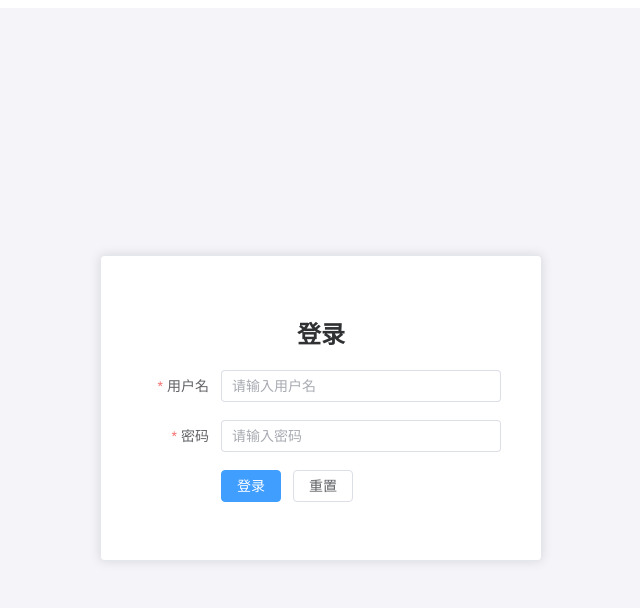
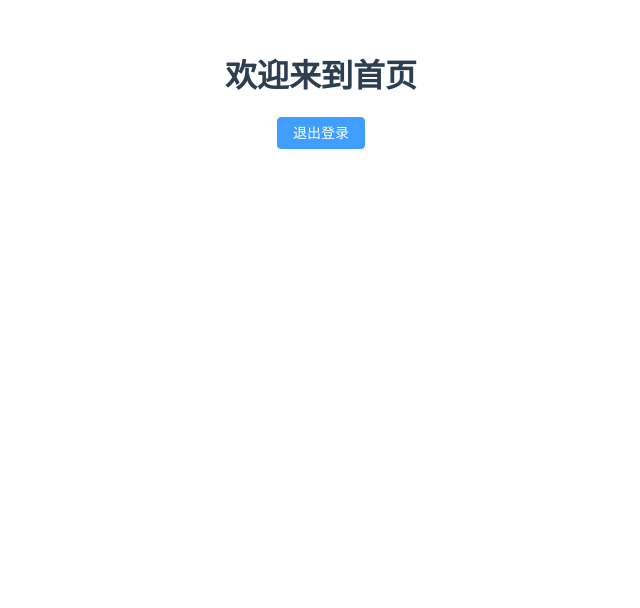
Before and after one commit to waj5/sp_task, a Vue app in the folder frontend/: page /home in a window 1280 px wide. Shown: the top 608 px of the page, without its empty margins (319-959 px from the left). Built offline with nearby package versions, Linux system fonts and the light colour scheme; sample sign-in values are in the browser's storage.

Commit message:
跳转到首页

```diff
--- a/frontend/src/App.vue
+++ b/frontend/src/App.vue
@@ -1,17 +1,12 @@
 <template>
   <div id="app">
-    <Login />
+    <router-view />
   </div>
 </template>
 
 <script>
-import Login from "./components/Login.vue";
-
 export default {
   name: "App",
-  components: {
-    Login,
-  },
 };
 </script>
 
--- a/frontend/src/components/Login.vue
+++ b/frontend/src/components/Login.vue
@@ -32,9 +32,8 @@
 </template>
 
 <script>
-import { login } from "../api/auth"; // 引入登录 API 方法
+import { login } from "../api/auth";
 import { ElMessage } from "element-plus";
-
 export default {
   name: "Login",
   data() {
@@ -55,27 +54,28 @@ export default {
   },
   methods: {
     async onSubmit() {
-      // 表单验证
       this.$refs.loginForm.validate(async (valid) => {
         if (valid) {
           try {
-            const response = await login(
-              this.form.username,
-              this.form.password
-            );
-            ElMessage.success(response.message);
-            // 登录成功后的逻辑，比如跳转到首页
-            console.log("登录成功", response);
+            const response = await login(this.form.username, this.form.password);
+
+            // 根据后端返回的数据结构，存储 token
+            localStorage.setItem('token', response.token); // 确保 response.token 存在
+
+            // 跳转到首页
+            this.$router.push({ name: 'Home' }); // 使用命名路由跳转
+
+            ElMessage.success('登录成功');
           } catch (error) {
-            ElMessage.error(error.response?.data?.detail || "登录失败");
+            console.error(error.response); // 打印错误信息，便于调试
+            const errorMessage = error.response?.data?.message || error.response?.data?.detail || "登录失败";
+            ElMessage.error(errorMessage); // 显示后端返回的错误信息
           }
-        } else {
-          console.log("表单验证失败");
         }
       });
     },
     onReset() {
-      this.$refs.loginForm.resetFields();
+      this.$refs.loginForm.resetFields(); // 重置表单
     },
   },
 };
--- a/frontend/src/main.js
+++ b/frontend/src/main.js
@@ -2,7 +2,9 @@ import { createApp } from 'vue'
 import App from './App.vue'
 import ElementPlus from 'element-plus'
 import 'element-plus/dist/index.css'
+import router from './router' // 引入路由
 
 const app = createApp(App)
 app.use(ElementPlus)
+app.use(router) // 注册路由
 app.mount('#app')
--- a/frontend/src/router/index.js
+++ b/frontend/src/router/index.js
@@ -24,4 +24,16 @@ const router = createRouter({
   routes,
 })
 
-export default router
+// 添加全局导航守卫
+router.beforeEach((to, from, next) => {
+  const token = localStorage.getItem('token'); // 获取 token
+
+  if (to.name !== 'Login' && !token) {
+    // 如果未登录且访问的不是登录页，则重定向到登录页
+    next({ name: 'Login' });
+  } else {
+    next(); // 否则放行
+  }
+});
+
+export default router;
--- a/frontend/src/views/Home.vue
+++ b/frontend/src/views/Home.vue
@@ -7,15 +7,17 @@
 
 <script>
 export default {
-  name: 'Home',
+  name: "Home",
   methods: {
     logout() {
-      // 清除登录状态并重定向到登录页面
-      localStorage.removeItem('token') // 假设使用 token 存储登录状态
-      this.$router.push('/login')
+      // 清除登录状态
+      localStorage.removeItem('token'); // 假设 token 是登录状态的标识
+
+      // 跳转到登录页面
+      this.$router.push({ name: 'Login' }); // 使用命名路由跳转
     },
   },
-}
+};
 </script>
 
 <style>
```
